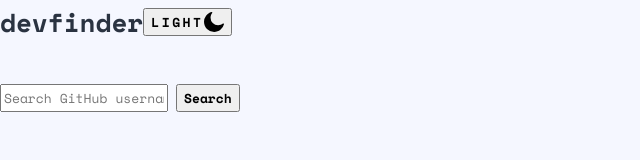
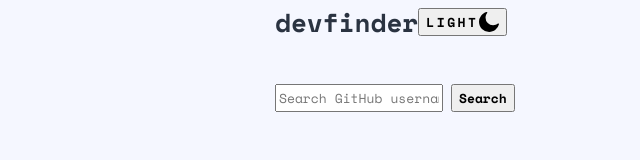
Before and after one commit to XenoMee/Github-User-Search-App, a plain HTML site: page index.html in a window 1280 px wide. Shown: the whole page, without its empty margins (0-640 px from the left). Drawn offline with nearby package versions, Linux system fonts and the light colour scheme.

Commit message:
set app container's max width and margin inline of auto

```diff
--- a/index.html
+++ b/index.html
@@ -75,12 +75,11 @@
     </article>
   </main>
 
-  <!-- Joined
 
-  Repos
+  <!-- Repos
   Followers
   Following -->
-  <script src="main.js"></script>
+  <!-- <script src="main.js"></script> -->
 </body>
 
 </html>
--- a/style.css
+++ b/style.css
@@ -83,7 +83,10 @@
   font-size: var(--fs-200);
   font-weight: var(--fw-regular);
   line-height: 1.7;
+  padding-inline: 1.5rem;
   min-height: 100svh;
+
+  display: grid;
 }
 
 /* Typography */
@@ -117,6 +120,17 @@
   align-items: center;
 }
 
+/* Layout */
+.app-container {
+  max-width: 730px;
+  margin-inline: auto;
+}
+
+/* .card-header > .flex-group {
+  justify-content: space-between;
+} */
+
+/* Utility classes */
 .grid-flow {
   display: grid;
   gap: 1rem;
```
